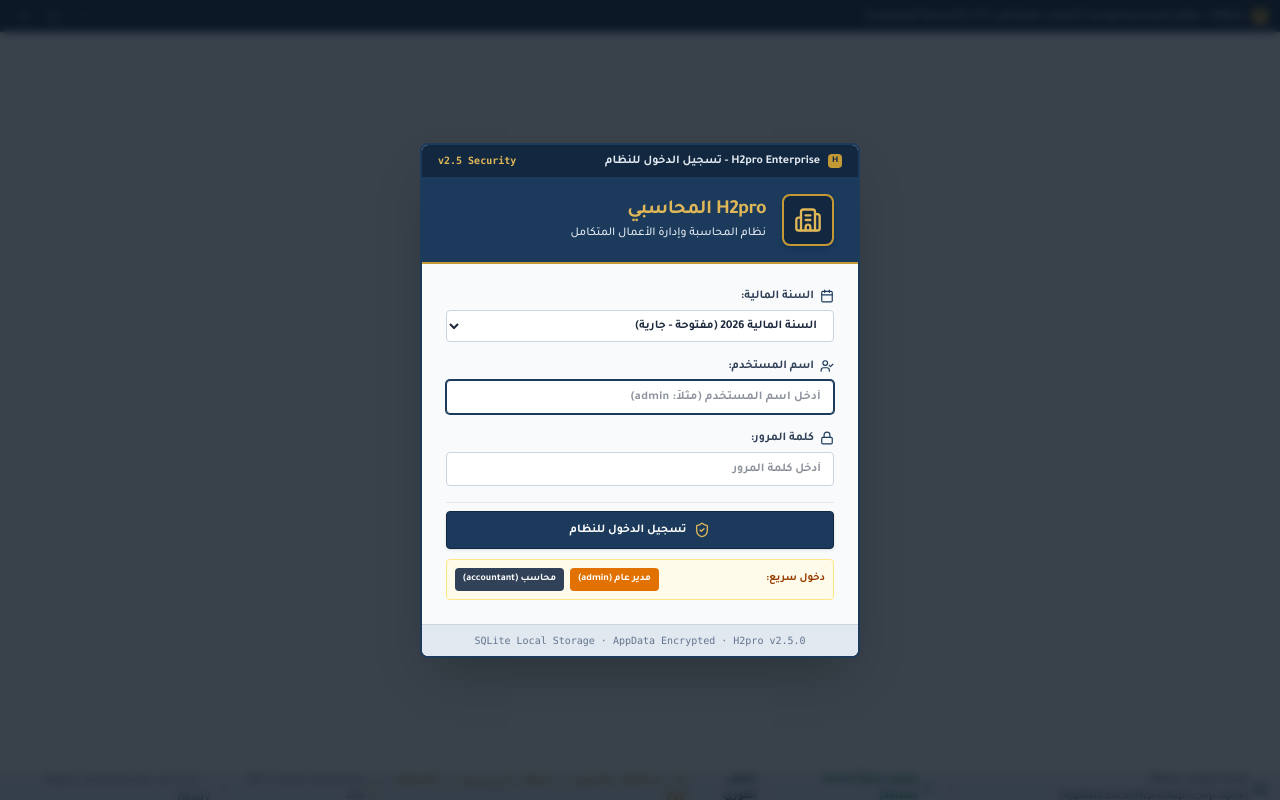
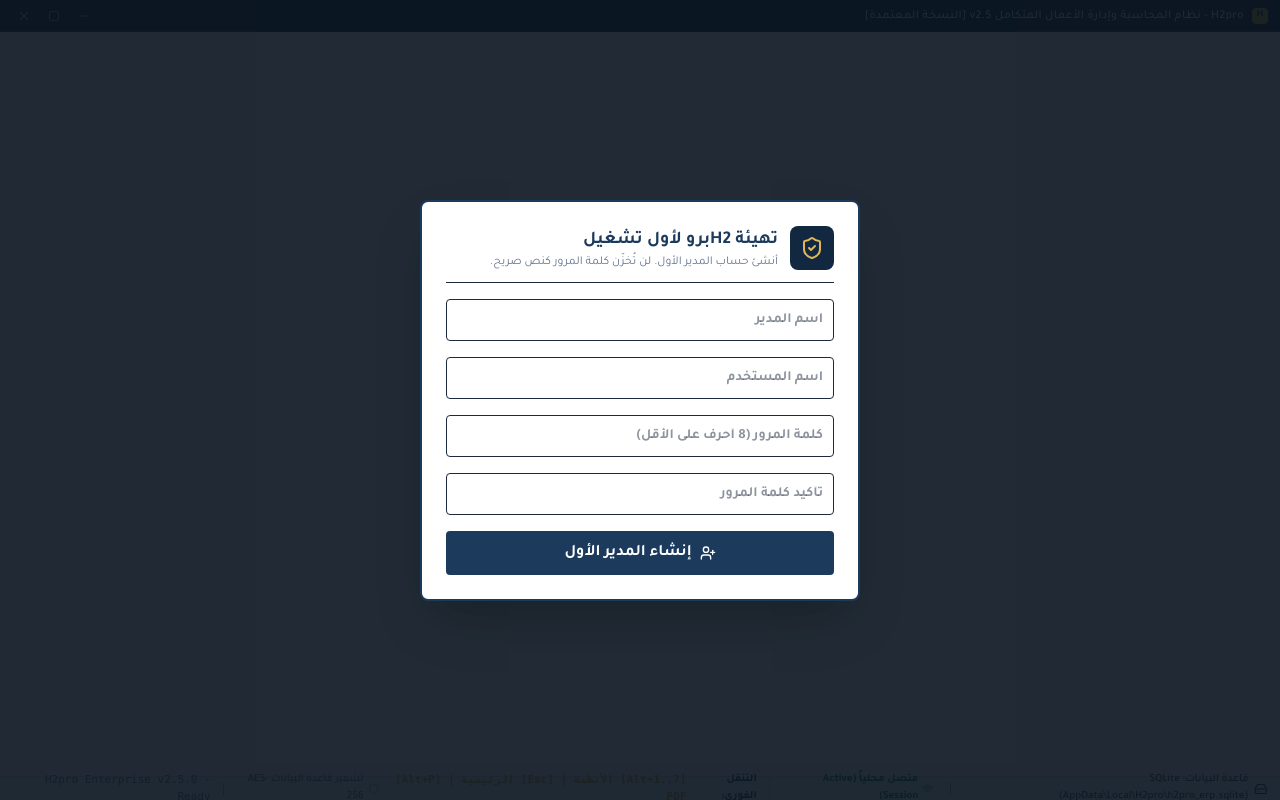
Before and after one commit to huseinhassan733-rgb/hoss, a React (Vite) app: page / in a window 1280 px wide. Built offline with nearby package versions, Linux system fonts and the light colour scheme.

Commit message:
Fix first-run admin setup when database has no users

```diff
--- a/src/App.tsx
+++ b/src/App.tsx
@@ -9,6 +9,7 @@
 import { DesktopWindow } from './components/DesktopWindow';
 import { HeaderBar } from './components/HeaderBar';
 import { LoginModal } from './screens/LoginModal';
+import { FirstRunSetup } from './screens/FirstRunSetup';
 import { MainMenuScreen, MainModuleId } from './screens/MainMenuScreen';
 import { SystemSetupScreen } from './screens/SystemSetupScreen';
 import { SystemAdminScreen } from './screens/SystemAdminScreen';
@@ -34,7 +35,8 @@
     const openYear = db.getFinancialYears().find((y) => y.status === 'open');
     return openYear || db.getFinancialYears()[0];
   });
-  const [isLoginOpen, setIsLoginOpen] = useState(true);
+  const [hasUsers, setHasUsers] = useState<boolean>(() => db.getUsers().length > 0);
+  const [isLoginOpen, setIsLoginOpen] = useState<boolean>(() => db.getUsers().length > 0);
   const [isPDFModalOpen, setIsPDFModalOpen] = useState(false);
   const [isCalculatorOpen, setIsCalculatorOpen] = useState(false);
   const [currentToastAlert, setCurrentToastAlert] = useState<SmartAlert | null>(null);
@@ -77,9 +79,15 @@
     const unsubscribe = db.subscribe(() => {
       setFinancialYears(db.getFinancialYears());
       setCompany(db.getCompanyInfo());
+      setHasUsers(db.getUsers().length > 0);
     });
     return unsubscribe;
   }, []);
+
+  const handleFirstRunComplete = () => {
+    setHasUsers(true);
+    setIsLoginOpen(true);
+  };
 
   const handleLoginSuccess = (user: User, year: FinancialYear) => {
     setCurrentUser(user);
@@ -180,12 +188,19 @@
 
   return (
     <DesktopWindow>
-      {/* Central Login Window (displayed on launch or upon logout) */}
-      <LoginModal
-        isOpen={isLoginOpen || !currentUser}
-        financialYears={financialYears}
-        onLoginSuccess={handleLoginSuccess}
-      />
+      {/* First-run setup: create the first administrator when the database has no users */}
+      {!hasUsers && !currentUser && (
+        <FirstRunSetup onComplete={handleFirstRunComplete} />
+      )}
+
+      {/* Central Login Window (displayed after first-run setup or upon logout) */}
+      {hasUsers && (
+        <LoginModal
+          isOpen={isLoginOpen || !currentUser}
+          financialYears={financialYears}
+          onLoginSuccess={handleLoginSuccess}
+        />
+      )}
 
       {/* Main ERP Workstation */}
       {currentUser && (
```
